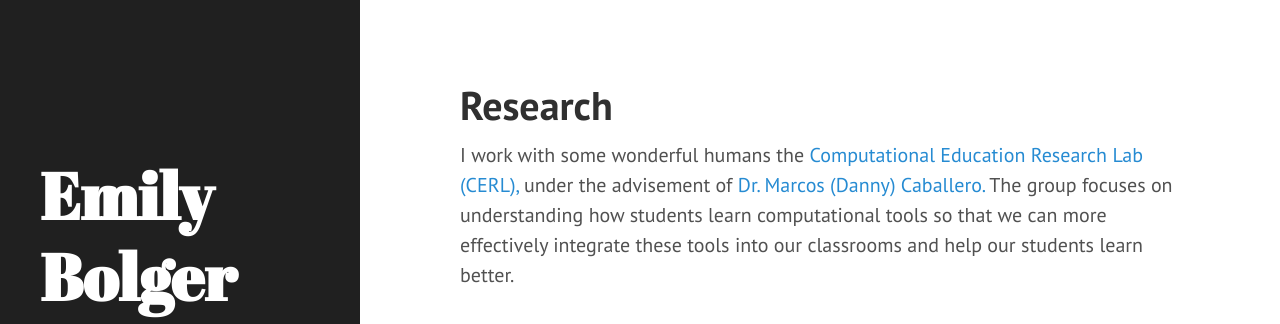
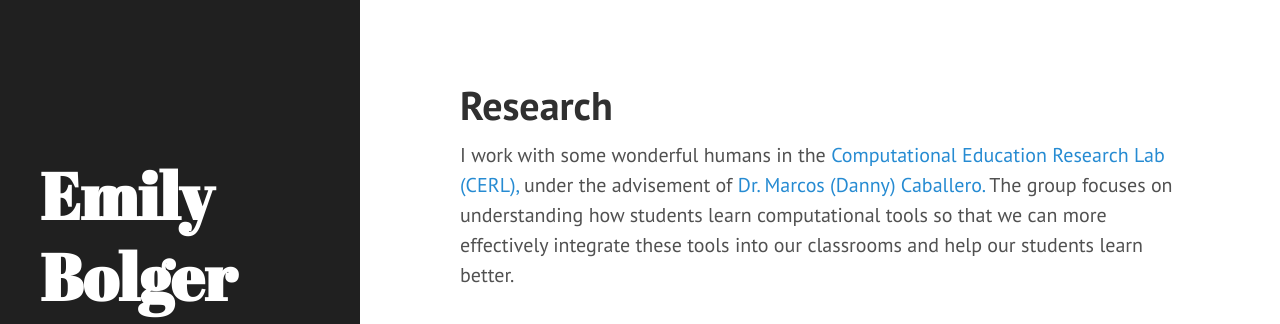
Before and after one commit to egbolger/egbolger.github.io, a Jekyll site: the page built from research.md, in a window 1280 px wide and 900 px high. Shown: the top 324 px of the window. Built offline with Jekyll 4.4.1, drawn with Linux system fonts in a browser that asks for light colours.

```diff
--- a/index.html
+++ b/index.html
@@ -7,7 +7,7 @@ title:
 
 <div>
   <div>
-    <img id="regular" src="figs/Bolger_Pittsburgh.jpg" style="float: left; padding: 15px;" width="400" height="400" vspace="20" />
+    <img id="regular" src="figs/Bolger_Pittsburgh.jpg" style="float: left; padding: 15px;"  vspace="20" />
   </div>
   <div align="left">
     Welcome, I'm Emily (she/her)! I am a PhD Candidate in the <a href="https://cmse.msu.edu/">Computational Mathematics, Science, and Engineering (CMSE) Department</a> at Michigan State University. I work in the <a href="https://msu-cerl.github.io/">Computational Education Research Lab (CERL)</a> where we focus on understanding how students learn computational science and related tools, so we can improve our teaching strategies. I have been a teaching assistant for CMSE 201: Introduction to Computational Modeling & Data Analytics (3 semesters) and CMSE 381: Fundamentals of Data Science Methods (2 semesters).
--- a/research.md
+++ b/research.md
@@ -4,7 +4,7 @@ title: Research
 order: 1
 ---
 
-I work with some wonderful humans the <a href="https://msu-cerl.github.io/" target = "_blank"> Computational Education Research Lab (CERL), </a> under the advisement of <a href="https://dannycaballero.info/" target = "_blank"> Dr. Marcos (Danny) Caballero.</a> The group focuses on understanding how students learn computational tools so that we can more effectively integrate these tools into our classrooms and help our students learn better.
+I work with some wonderful humans in the <a href="https://msu-cerl.github.io/" target = "_blank"> Computational Education Research Lab (CERL), </a> under the advisement of <a href="https://dannycaballero.info/" target = "_blank"> Dr. Marcos (Danny) Caballero.</a> The group focuses on understanding how students learn computational tools so that we can more effectively integrate these tools into our classrooms and help our students learn better.
 
 ### Current projects:
 
```
Also changed, not shown: outreach.md (+1 -0 lines), presentations.md (+3 -0 lines).
